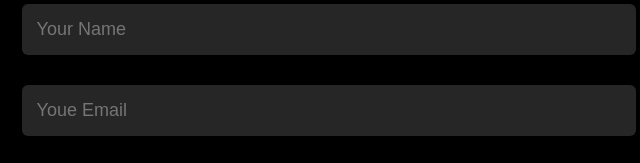
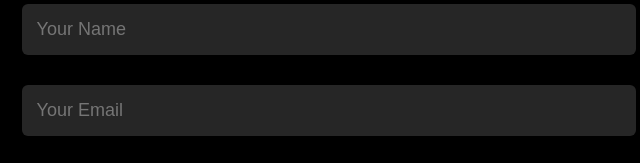
Before and after one commit to TejaSwaroop1109/MyPortfolio, a plain HTML site: page index.html in a window 1280 px wide. Shown: the part 2628-2791 px from the top of the page, 516-1156 px from the left. Drawn offline with Linux system fonts and the light colour scheme.

Commit message:
added index.html

```diff
--- a/index.html
+++ b/index.html
@@ -537,7 +537,7 @@
                 <div class="contact-right">
                     <form name="submit-to-google-sheet">
                         <input type="text" name="Name" placeholder="Your Name" required>
-                        <input type="email" name="Email" placeholder="Youe Email" required>
+                        <input type="email" name="Email" placeholder="Your Email" required>
                         <textarea name="Message" rows="6" placeholder="Your Massage"></textarea>
                         <button type="submit" class="btn btn2">submit</button>
                     </form>
```
